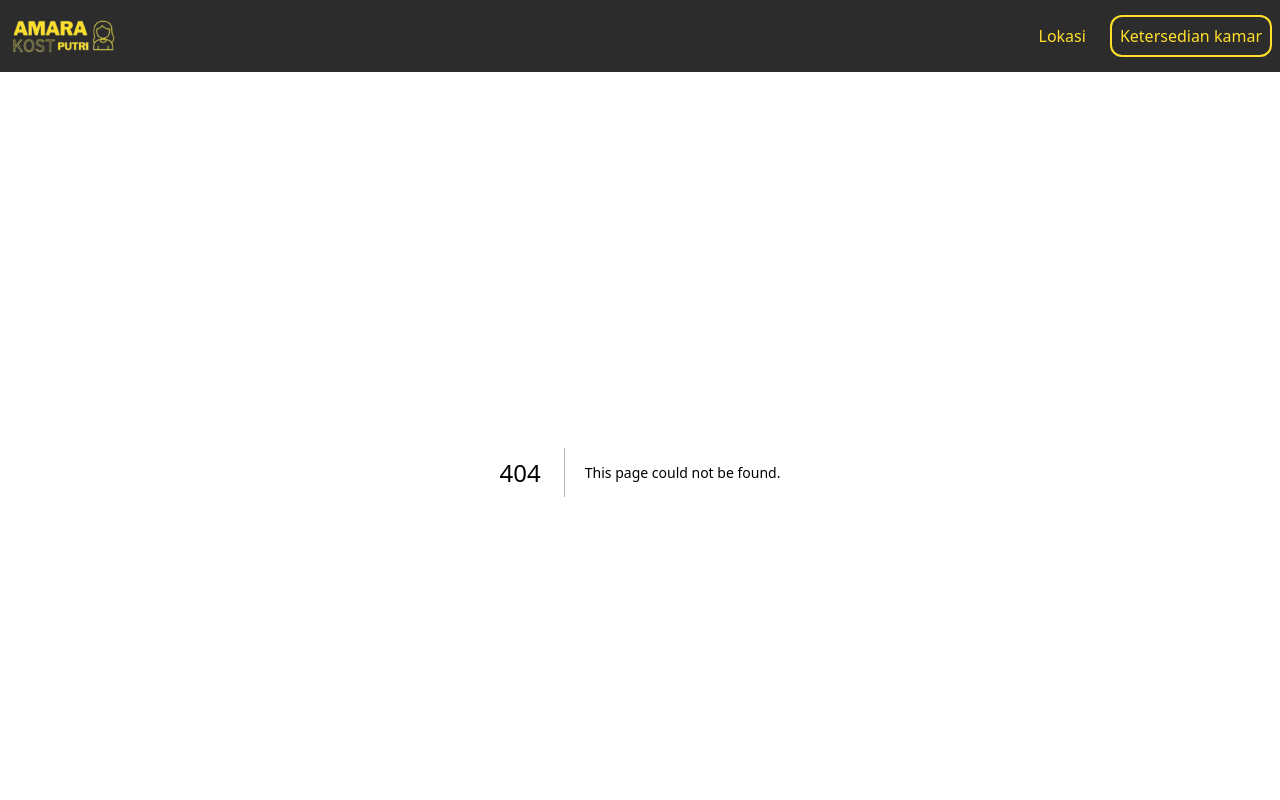
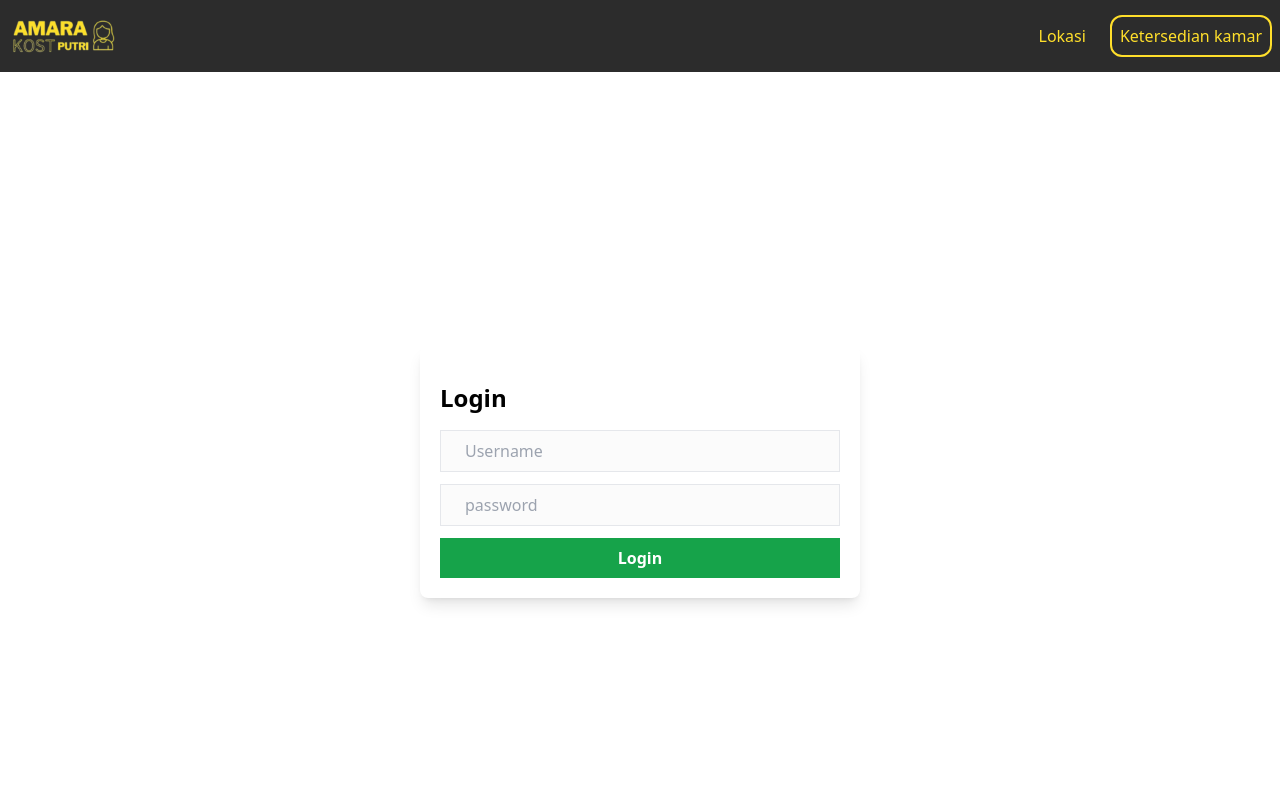
Before and after one commit to Fbshie/kost_amara, a Next.js app: page /login in a window 1280 px wide. Before the commit this address had no page. Shown: the top 800 px of the page. Built offline with nearby package versions, Linux system fonts and the light colour scheme.

Commit message:
set7
hal admin login selesai

```diff
--- /dev/null
+++ b/src/app/admin/page.tsx
@@ -0,0 +1,5 @@
+export default function AdminPage() {
+    return (
+        <div>Ini hal admin</div>
+    );
+}
--- /dev/null
+++ b/src/app/api/auth/[...nextauth].js
@@ -0,0 +1,24 @@
+import NextAuth from "next-auth";
+import Providers from "next-auth/providers";
+
+export default NextAuth({
+  providers: [
+    Providers.Credentials({
+      async authorize(credentials) {
+        const user = { id: 1, name: "Admin", email: "admin@example.com" }; // Contoh user statis
+
+        if (user) {
+          return user;
+        } else {
+          throw new Error("Invalid credentials");
+        }
+      },
+    }),
+  ],
+  callbacks: {
+    async session(session, user) {
+      session.user = user;
+      return session;
+    },
+  },
+});
--- a/src/app/components/header.tsx
+++ b/src/app/components/header.tsx
@@ -10,7 +10,7 @@ export default function header() {
                 </div>
 
                 <div >
-                    <Link className="mr-6" href={'/'}>Lokasi</Link>
+                    <Link className="mr-6" href={''}>Lokasi</Link>
                     <Link className="rounded-xl border-2 p-2 gap-4 border-primary" href={'/'} >Ketersedian kamar</Link>
                 </div>
 
--- a/src/app/globals.css
+++ b/src/app/globals.css
@@ -36,8 +36,6 @@ header {
   background-repeat: no-repeat;
 }
 
-body {
-
-
-
+input.login {
+  @apply w-[400px] border border-gray-200 py-2 px-6 bg-zinc-100/40;
 }
--- /dev/null
+++ b/src/app/login/page.tsx
@@ -0,0 +1,53 @@
+"use client"
+
+import { useRouter } from "next/navigation";
+import React, { useState } from "react";
+
+export default function LoginPage() {
+
+    const [username, setUsername] = useState('');
+    const [password, setPassword] = useState('');
+    const [error, setError] = useState('');
+    const router = useRouter();
+
+    const handleLogin = (e: React.FormEvent) => {
+        e.preventDefault();
+
+
+        // Validasi password dan username
+        if (
+            username === process.env.NEXT_PUBLIC_ADMIN_USERNAME &&
+            password === process.env.NEXT_PUBLIC_ADMIN_PASSWORD
+        ) {
+            // Jika status VALID
+            sessionStorage.setItem('isAdmin', 'true'); // lokal atau session
+            router.push('/admin');  // Arahkan ke hal Admin
+        } else {
+            setError('Username atau Password salah.');
+        }
+    };
+
+    return (
+        <div className="grid place-items-center h-screen">
+            <div className="shadow-lg p-5 rounded-lg bg-white ">
+                <h1 className="font-semibold text-2xl my-4">Login</h1>
+
+                <form className="flex flex-col gap-3" onSubmit={handleLogin}>
+                    <input className="login" type="text" placeholder="Username"  value={username} onChange={(e) => setUsername(e.target.value)}/>
+                    <input className="login" type="password" placeholder="password" value={password}  onChange={(e) => setPassword(e.target.value)}/>
+
+                    <button type="submit" className="bg-green-600 text-white font-bold cursor-pointer px-6 py-2">
+                        Login
+                    </button>
+
+            {error &&
+                    <div className="bg-red-500 text-white w-fit text-sm py-1 px-3 rounded-md mt-2">
+                        {error}
+                    </div>
+            }
+
+                </form>
+            </div>
+        </div>
+    );
+}
--- a/src/app/page.tsx
+++ b/src/app/page.tsx
@@ -10,6 +10,7 @@ export default function Home() {
       <Hero />
       <List/>
       <Loc />
+
     </>
 
   );
```
